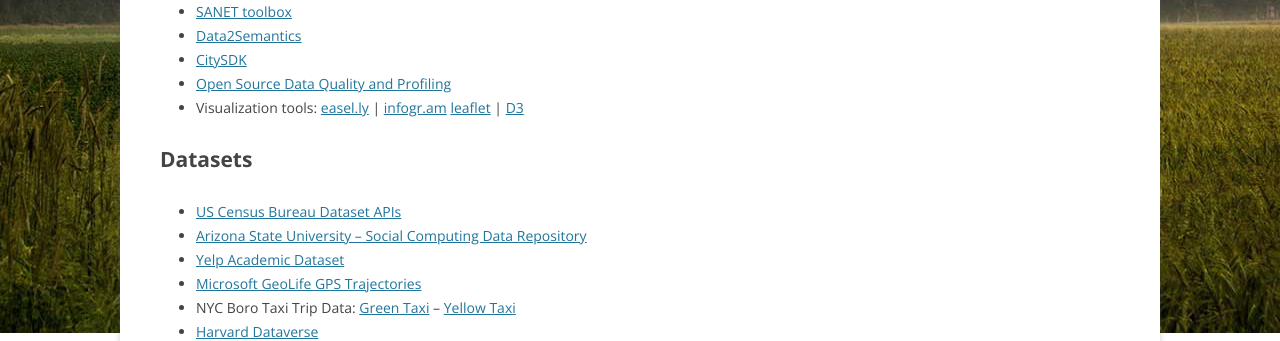
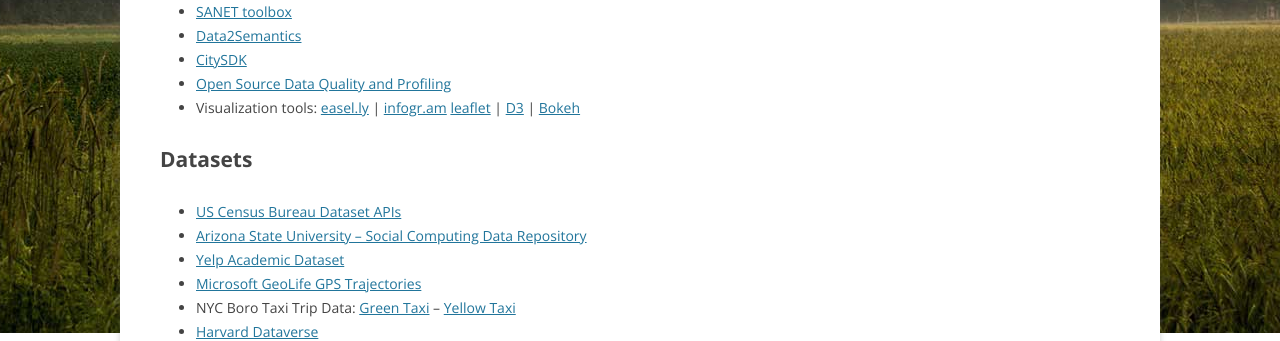
Before and after one commit to hamdikavak/hamdikavak.github.io, a Jekyll site: the page built from datasets/index.html, in a window 1280 px wide. Shown: the part 685-1026 px from the top of the page. Built offline with Jekyll 4.4.1, drawn with Linux system fonts in a browser that asks for light colours; nearby versions of some CDN libraries; library files that are not in the unit come from our copies.

Commit message:
Update index.html
added bokeh link

```diff
--- a/datasets/index.html
+++ b/datasets/index.html
@@ -34,7 +34,7 @@
 	<li>
 		Visualization tools: <a href="http://www.easel.ly/">easel.ly</a> |
 		<a href="https://infogr.am/">infogr.am</a>  <a href="http://leafletjs.com/">leaflet</a> |
-		<a href="https://d3js.org/">D3</a> </li>
+		<a href="https://d3js.org/">D3</a> | <a href="http://bokeh.pydata.org/">Bokeh</a></li>
 </ul>
 <h1>Datasets</h1>
 <ul>
```
